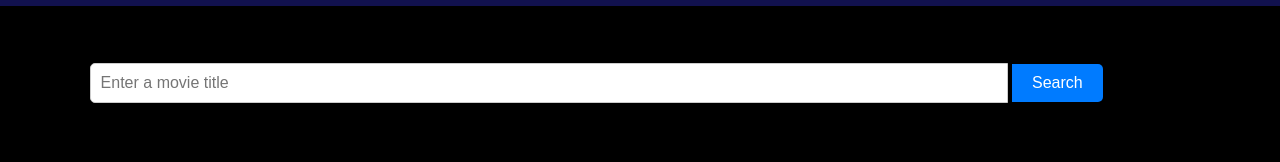
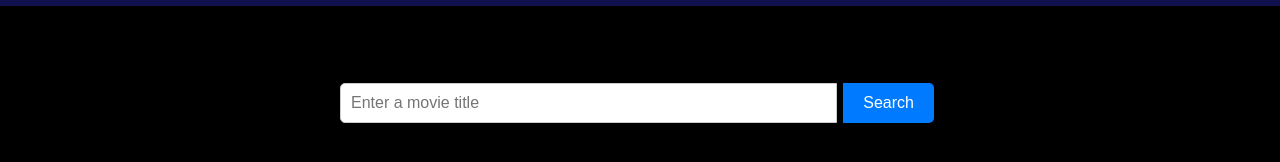
Before and after one commit to Rajputranajii/Project, a plain HTML site: page index.html in a window 1280 px wide. Shown: the part 74-236 px from the top of the page. Drawn offline with Linux system fonts and the light colour scheme.

Commit message:
project is done

```diff
--- a/index.html
+++ b/index.html
@@ -1,12 +1,13 @@
+
+
 <!DOCTYPE html>
 <html lang="en">
 
 <head>
     <meta charset="UTF-8">
-    <link rel="stylesheet" href="./style.css">
     <meta name="viewport" content="width=device-width, initial-scale=1.0">
     <title>Movie Search</title>
-
+    <link rel="stylesheet" href="./style.css">
 </head>
 
 <body>
@@ -14,17 +15,22 @@
         <nav>
             <img src="https://cdn-icons-png.flaticon.com/256/4221/4221419.png" alt="">
             <div class="left">MOVIES DETAILS</div>
-
-
-            </div>
         </nav>
     </header>
 
-    <h1>Movie Search</h1>
-    <input type="text" id="searchInput" placeholder="Enter a movie title">
-    <button id="searchButton">Search</button>
-    <div id="results"></div>
-    <script src="script.js"></script>
+    <div class="container">
+        <h1>Movie Search</h1>
+        <div class="search-container">
+            <input type="text" id="searchInput" placeholder="Enter a movie title">
+            <button id="searchButton">Search</button>
+        </div>
+        <div id="results"></div>
+    </div>
+
+    <script>
+        // Your JavaScript code goes here
+        // ...
+    </script>
 </body>
 
 </html>
--- a/style.css
+++ b/style.css
@@ -1,25 +1,26 @@
+
         /* Reset some default styles */
         nav {
             display: flex;
-  justify-content:center;
+            justify-content: center;
             align-items: center;
             height: 80px;
             background-color: rgb(17, 17, 78);
         }
+
         body header {
             background-color: rgb(30, 30, 39);
             color: #eccfff;
             font-family: 'poppings', sans-serif;
         }
+
         body header img {
             width: 6.5%;
-
         }
 
         nav ul {
             display: flex;
             justify-content: center;
-
         }
 
         nav ul li {
@@ -40,7 +41,11 @@ nav ul li a:hover {
         .left {
             font-size: 1.5rem;
         }
-body, h1, h2, p {
+
+        body,
+        h1,
+        h2,
+        p {
             margin: 0;
             padding: 0;
         }
@@ -65,8 +70,7 @@ h1 {
 
         /* Search input and button styles */
         #searchInput {
-  margin: 0 7%;
-  width: 70%;
+            width: 86%;
             padding: 10px;
             font-size: 16px;
             border: 1px solid #ccc;
@@ -74,14 +78,21 @@ h1 {
         }
 
         #searchButton {
-  padding: 10px 20px;
+            padding: 11px 20px;
             font-size: 16px;
             background-color: #007BFF;
             color: white;
             border: none;
             border-radius: 0 5px 5px 0;
             cursor: pointer;
-  margin: 0% -7%;
+            margin: 0% 1%;
+        }
+
+        .search-container {
+            display: flex;
+            align-items: center;
+            margin: 0 auto;
+            max-width: 600px;
         }
 
         /* Results container styles */
@@ -107,10 +118,6 @@ h1 {
             margin-bottom: 5px;
         }
 
-
-
-
-
         .poster img {
             max-width: 100px;
             margin-right: 20px;
```
Lines whose indentation alone changed are shown as unchanged.
